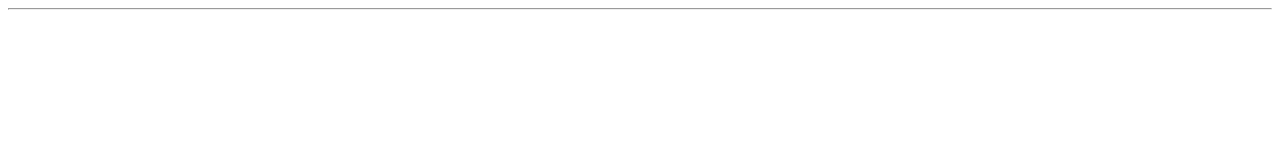
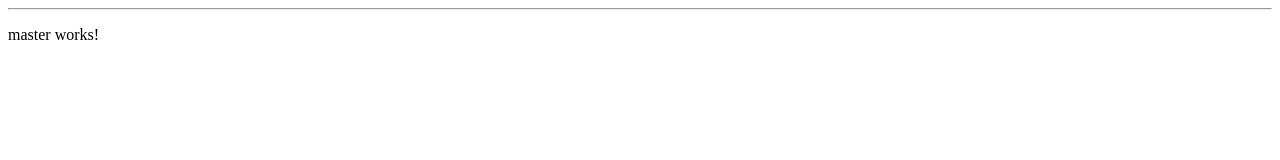
Before and after one commit to Eladele/edu_click_frontend, an Angular app: page / in a window 1280 px wide. Shown: the top 160 px of the page. Built offline with nearby package versions, Linux system fonts and the light colour scheme.

Commit message:
test d'ajout de template

```diff
--- a/src/app/app.component.html
+++ b/src/app/app.component.html
@@ -1,4 +1,5 @@
 <!DOCTYPE html>
 
 <hr>
+<app-master></app-master>
 <router-outlet />
--- a/src/app/app.component.ts
+++ b/src/app/app.component.ts
@@ -1,9 +1,10 @@
 import { Component } from '@angular/core';
 import { RouterOutlet } from '@angular/router';
+import { MasterComponent } from "./templates/master/master.component";
 
 @Component({
   selector: 'app-root',
-  imports: [RouterOutlet],
+  imports: [RouterOutlet, MasterComponent],
   templateUrl: './app.component.html',
   styleUrl: './app.component.css'
 })
--- /dev/null
+++ b/src/app/templates/master/master.component.html
@@ -0,0 +1 @@
+<p>master works!</p>
```
Also changed, not shown: src/app/templates/master/master.component.ts (added, +11 -0 lines), src/app/templates/master/master.component.css (added), 1 other file (tests, documents, lock files or other folders).
